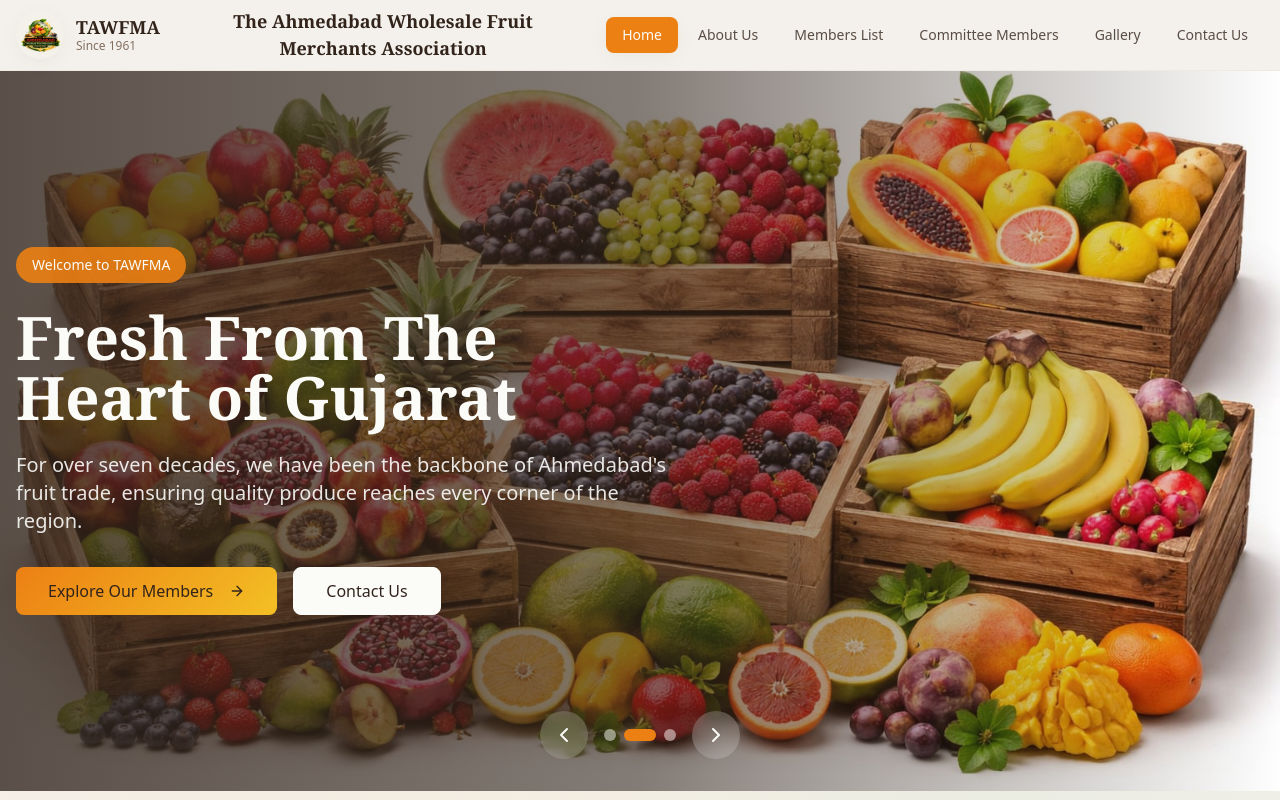
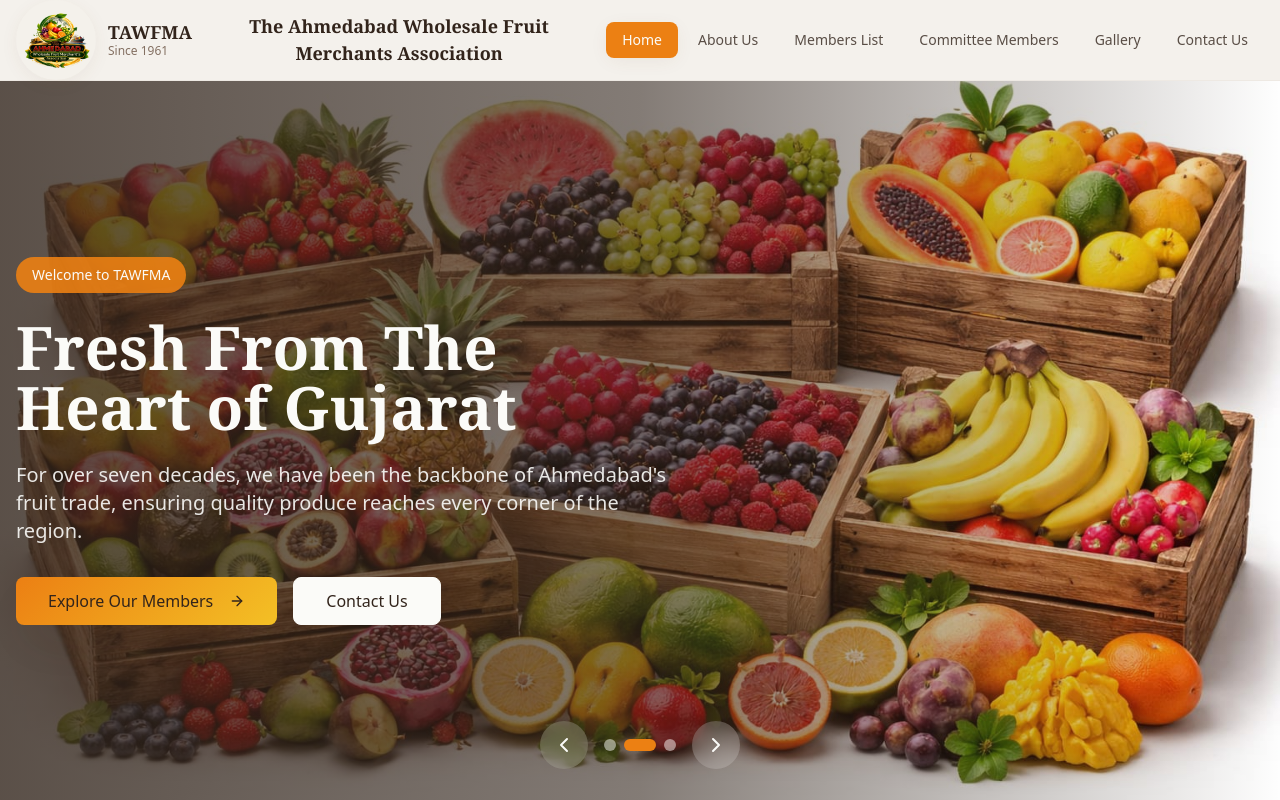
Before and after one commit to fruit-market-org/fruit-market-fe, a Next.js app: page / in a window 1280 px wide. Shown: the top 800 px of the page. Built offline with nearby package versions, Linux system fonts and the light colour scheme.

Commit message:
image size

```diff
--- a/src/components/layout/Header.tsx
+++ b/src/components/layout/Header.tsx
@@ -21,13 +21,13 @@ const Header = () => {
         <div className="flex h-25 items-center justify-between">
           {/* Logo */}
           <Link href="/" className="flex items-center gap-3 group">
-            <div className="w-12 h-12 rounded-full overflow-hidden flex-shrink-0 shadow-soft bg-muted">
+            <div className="w-20 h-20 rounded-full overflow-hidden flex-shrink-0 shadow-soft bg-muted">
               <Image
                 src={logo}
                 alt={`${SITE_INFO.shortName} logo`}
                 className="w-full h-full object-cover"
-                width={48}
-                height={48}
+                width={100}
+                height={100}
               />
             </div>
             <div className="hidden sm:block">
```
